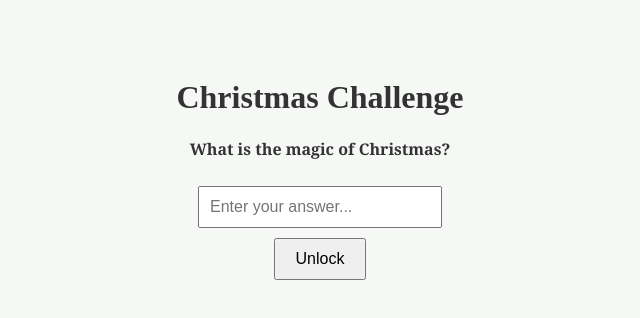
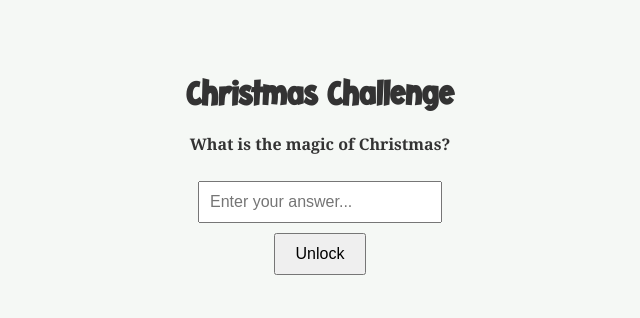
Before and after one commit to wrracadia/savewhoville, a plain HTML site: page index.html in a window 1280 px wide. Shown: the whole page, without its empty margins (320-960 px from the left). Drawn offline with Linux system fonts and the light colour scheme.

Commit message:
Update font'

```diff
--- a/index.html
+++ b/index.html
@@ -8,7 +8,7 @@
 
     @font-face {
         font-family:'Grinchmas';
-        src:url(Grinchmas-z86B0.ttf') format('truetype');
+        src:url('Grinchmas-z86B0.ttf') format('truetype');
     }
     body {
         font-family: Georgia, serif;
```
